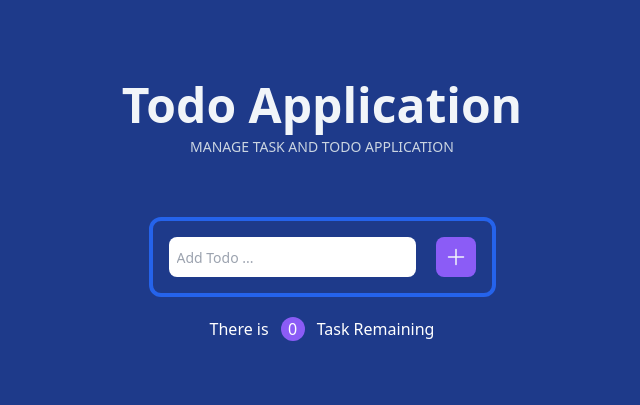
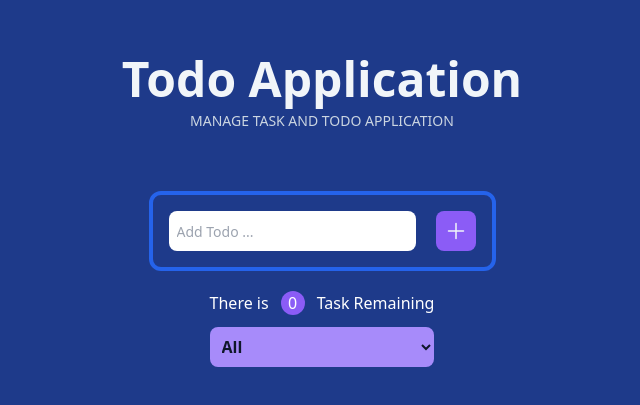
Before and after one commit to hamid19471/Todo-app, a React (Vite) app: page / in a window 1280 px wide. Shown: the part 179-584 px from the top of the page, without its empty margins (318-958 px from the left). Built offline with nearby package versions, Linux system fonts and the light colour scheme.

Commit message:
Update: add select tag for use in filter todos

```diff
--- a/src/Components/NavBar/NavBar.jsx
+++ b/src/Components/NavBar/NavBar.jsx
@@ -1,6 +1,15 @@
 import React from "react";
 
-const NavBar = ({ remainingTodo }) => {
+const NavBar = ({
+    remainingTodo,
+    filteringTodo,
+    todoStatus,
+    setTodoStatus,
+}) => {
+    const handleFilterTodos = (event) => {
+        setTodoStatus(event.target.value);
+        filteringTodo(event.target.value);
+    };
     return (
         <div className="text-white">
             <div className="flex gap-3 ">
@@ -10,6 +19,17 @@ const NavBar = ({ remainingTodo }) => {
                 </span>
                 Task Remaining
             </div>
+            <div>
+                <select
+                    value={todoStatus}
+                    onChange={handleFilterTodos}
+                    className="w-full mt-3 p-2 text-slate-900 bg-violet-400 rounded-lg font-bold"
+                >
+                    <option value="All">All</option>
+                    <option value="Completed">Completed</option>
+                    <option value="Uncompleted">Uncompleted</option>
+                </select>
+            </div>
         </div>
     );
 };
```
